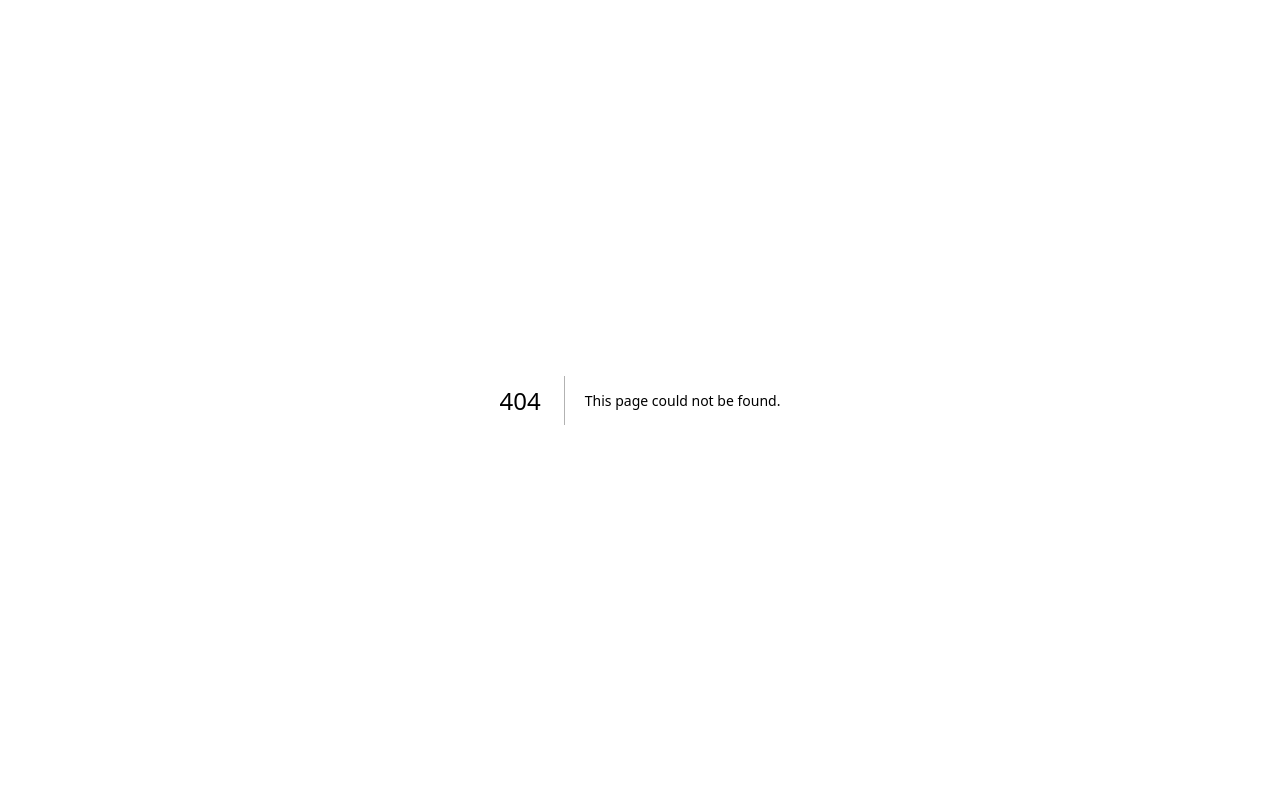
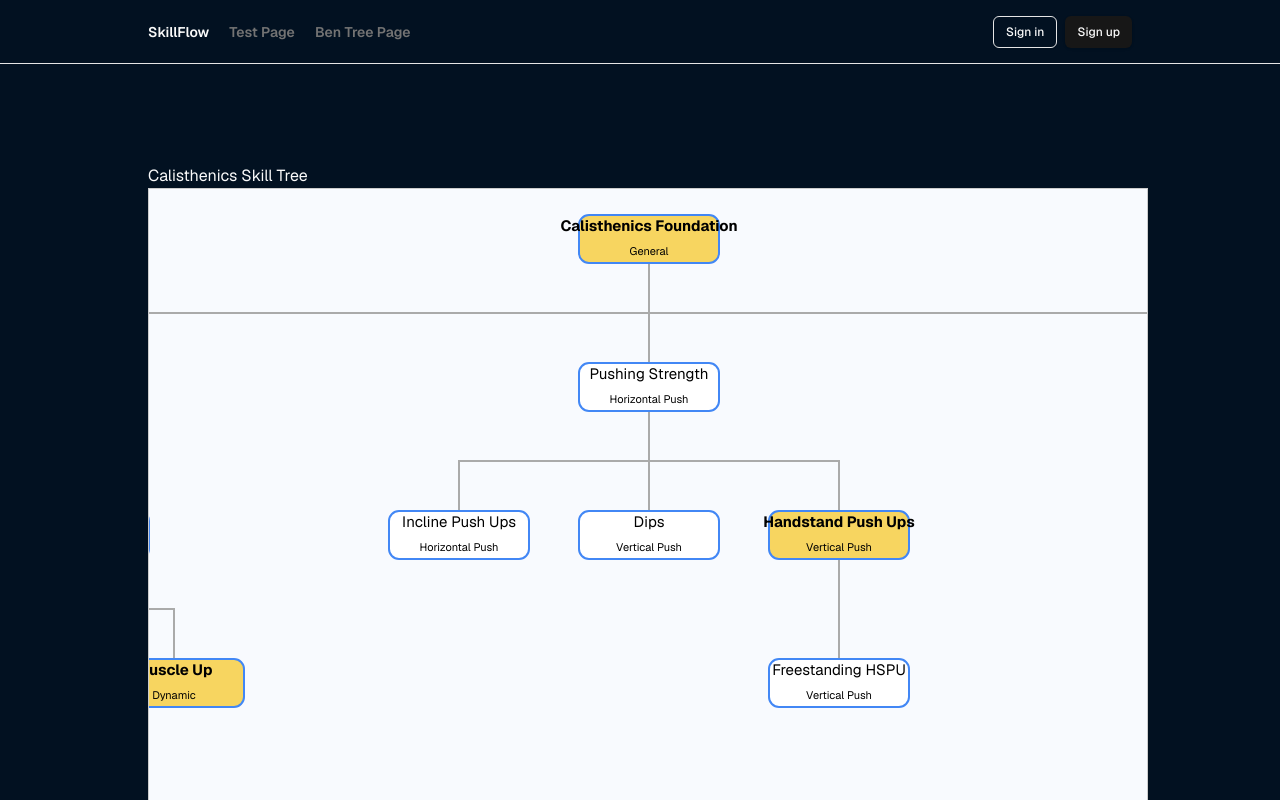
Before and after one commit to egoldin03/SkillFlow, a Next.js app: page /protected/benTree in a window 1280 px wide. Before the commit this address had no page. Shown: the top 800 px of the page. Built offline with nearby package versions, Linux system fonts and the light colour scheme; no server answers.

Commit message:
added ben tree tab

```diff
--- a/app/benTreePage.tsx
+++ b/app/protected/benTree/page.tsx
@@ -1,7 +1,7 @@
 import Image from "next/image";
-import SkillTree from "../components/benTreeComponents/skillTree";
-import treeData from '../data/treeData.json';
-import {SkillData} from '../types/skillData'
+import SkillTree from "../../../components/benTreeComponents/skillTree";
+import treeData from '../../../data/treeData.json';
+import {SkillData} from '../../../types/skillData'
 
 
 
--- a/app/protected/layout.tsx
+++ b/app/protected/layout.tsx
@@ -14,8 +14,11 @@ export default function ProtectedLayout({
           <div className="w-full max-w-5xl flex justify-between items-center p-3 px-5 text-sm">
             <div className="flex gap-5 items-center font-semibold">
               <Link href={"/protected"}>SkillFlow</Link>
-              <Link href={"/protected/test"} className="text-sm text-muted-foreground hover:text-foreground">
+              <Link href={"/protected/test/page.tsx"} className="text-sm text-muted-foreground hover:text-foreground">
                 Test Page
+              </Link>
+              <Link href={"/protected/test/benTreePage.tsx"} className="text-sm text-muted-foreground hover:text-foreground">
+                Ben Tree Page
               </Link>
             </div>
             <AuthButton />
--- a/package.json
+++ b/package.json
@@ -15,6 +15,7 @@
     "@supabase/supabase-js": "latest",
     "class-variance-authority": "^0.7.1",
     "clsx": "^2.1.1",
+    "d3": "^7.9.0",
     "lucide-react": "^0.511.0",
     "next": "latest",
     "next-themes": "^0.4.6",
@@ -24,6 +25,7 @@
   },
   "devDependencies": {
     "@eslint/eslintrc": "^3",
+    "@types/d3": "^7.4.3",
     "@types/node": "^20",
     "@types/react": "^19",
     "@types/react-dom": "^19",
```
Also changed, not shown: 1 other file (tests, documents, lock files or other folders).
